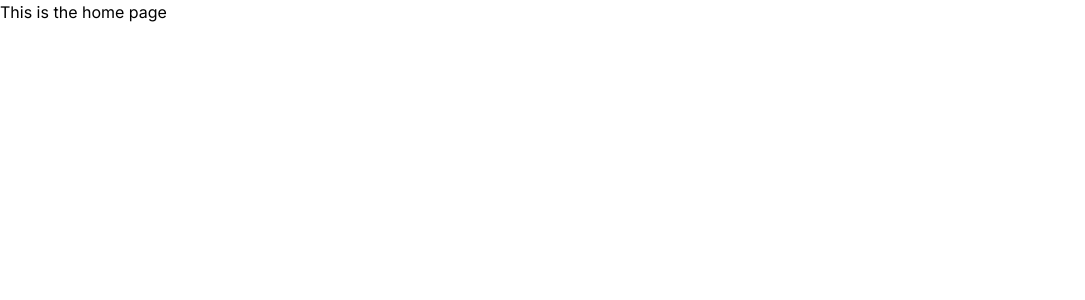
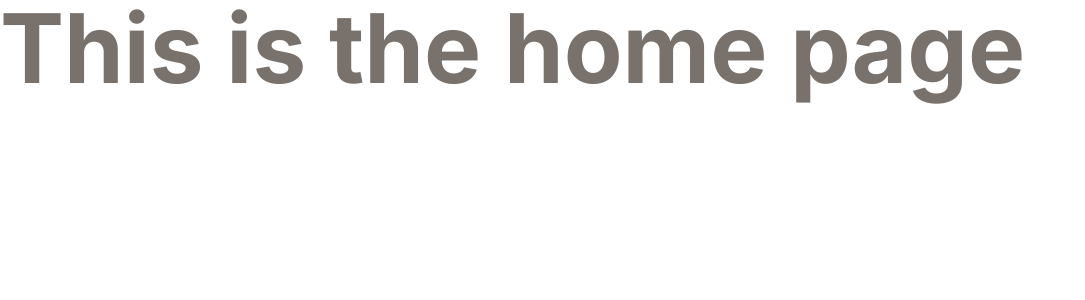
Before and after one commit to high-haseeb/high-haseeb.github.io, a Next.js app: page /home in a window 1280 px wide. Shown: the top 300 px of the page, without its empty margins (0-1085 px from the left). Built offline with nearby package versions, Linux system fonts and the light colour scheme.

Commit message:
testing syncorization

```diff
--- a/app/home/page.jsx
+++ b/app/home/page.jsx
@@ -2,7 +2,7 @@ import React from 'react'
 
 function Home() {
   return (
-    <div>This is the home page</div>
+    <div className='text-stone-500 text-8xl font-bold'>This is the home page</div>
   )
 }
 
```
